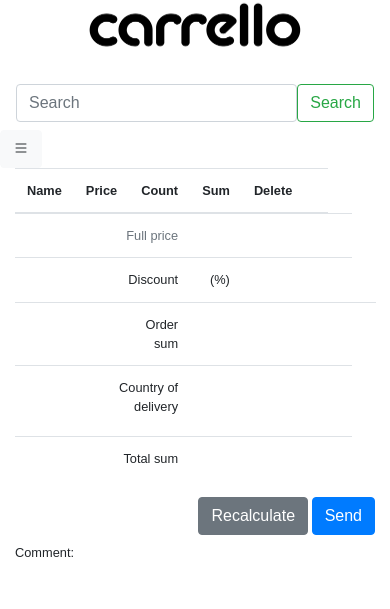
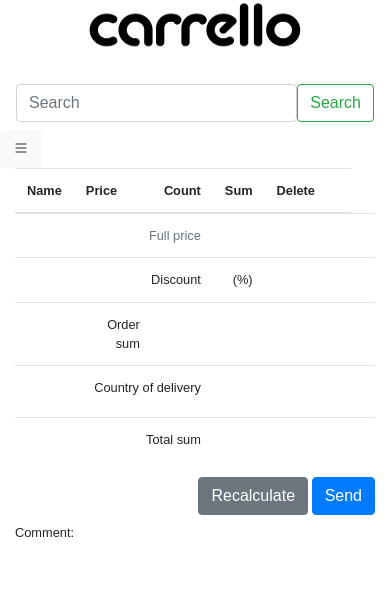
Before and after one commit to vitaly4uk/babytilly2, a Django app: template templates/commercial/editcart.html in a window 390 px wide. Shown: the top 609 px of the page. Run offline with Django 3.2, Linux system fonts and the light colour scheme; the template is opened without the code that fills it: values that come from a table or form of the project are taken from there, others are empty; parts of the project's set-up code (start-up, migrations or seed data) failed here and were passed over; some libraries are stand-ins or nearby versions.

Commit message:
try to fix cart for mobile

```diff
--- a/templates/commercial/editcart.html
+++ b/templates/commercial/editcart.html
@@ -48,7 +48,6 @@
                 <td></td>
             </tr>
             <tr>
-                <td scope="row">{{ order.count }}</td>
                 <td align="right">{% if order.volume %}{% trans 'volume'|capfirst %}: {{ order.volume|floatformat:2 }}{% endif %}</td>
                 <td align="right">{% trans 'order sum'|capfirst %}</td>
                 <td align="right">{{ order.sum|floatformat:2 }}</td>
@@ -57,8 +56,7 @@
                 <td></td>
             </tr>
             <tr>
-                <td></td>
-                <td align="right" colspan="2">
+                <td align="right" colspan="3">
                     <label for="{{ form.delivery.id_for_label }}">Country of delivery</label>
                     {{ form.delivery }}
                     {{ form.delivery.errors }}
```
